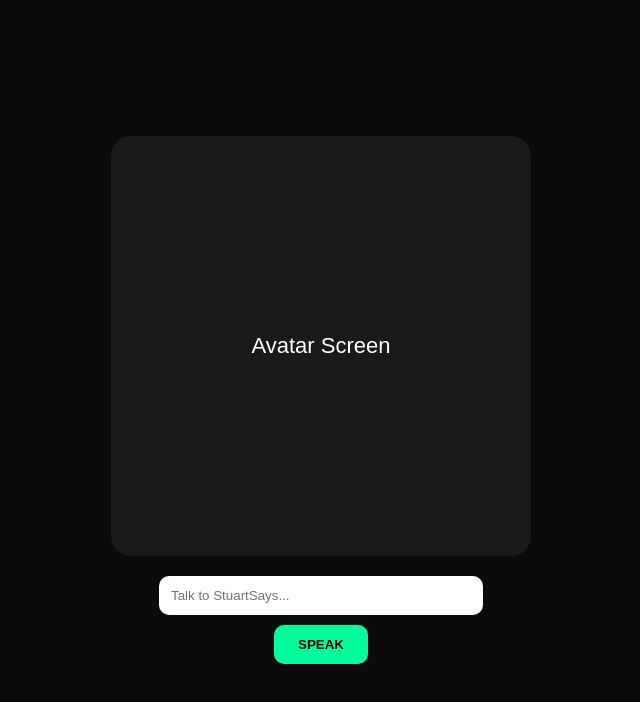
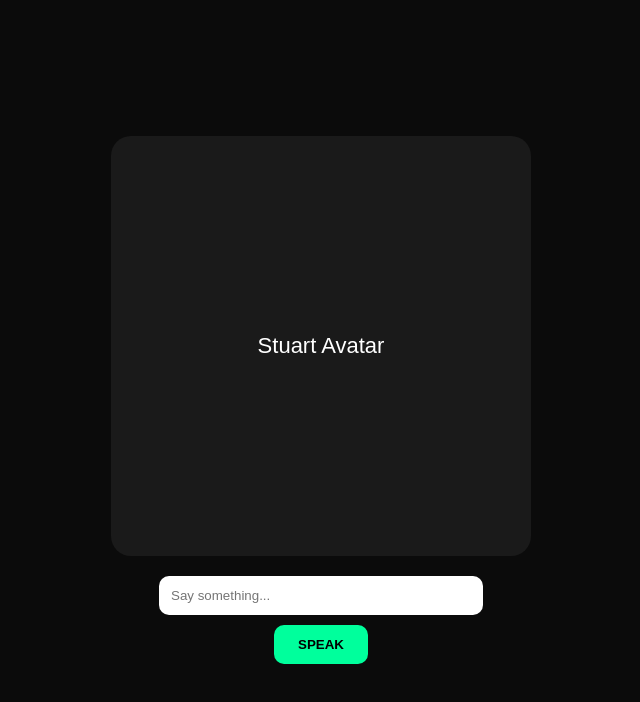
Before and after one commit to spk2002ak-lgtm/stuartsaysliveavatar, a Next.js app: page / in a window 1280 px wide. Shown: the top 702 px of the page, without its empty margins (319-959 px from the left). Built offline with nearby package versions, Linux system fonts and the light colour scheme.

Commit message:
Update page.js

```diff
--- a/app/page.js
+++ b/app/page.js
@@ -1,4 +1,20 @@
+"use client";
+import { useState } from "react";
+
 export default function Home() {
+
+  const [text, setText] = useState("");
+
+  function speak() {
+    if (!text) return;
+
+    const utterance = new SpeechSynthesisUtterance(text);
+    utterance.rate = 1;
+    utterance.pitch = 1;
+
+    speechSynthesis.speak(utterance);
+  }
+
   return (
     <div style={{
       background: "#0b0b0b",
@@ -22,11 +38,13 @@ export default function Home() {
         fontSize: 22,
         marginBottom: 20
       }}>
-        Avatar Screen
+        Stuart Avatar
       </div>
 
       <input
-        placeholder="Talk to StuartSays..."
+        value={text}
+        onChange={(e)=>setText(e.target.value)}
+        placeholder="Say something..."
         style={{
           width: 300,
           padding: 12,
@@ -36,14 +54,17 @@ export default function Home() {
         }}
       />
 
-      <button style={{
+      <button
+        onClick={speak}
+        style={{
           padding: "12px 24px",
           borderRadius: 10,
           border: "none",
           background: "#00ff9c",
           fontWeight: "bold",
           cursor: "pointer"
-      }}>
+        }}
+      >
         SPEAK
       </button>
 
```
Lines whose indentation alone changed are shown as unchanged.
